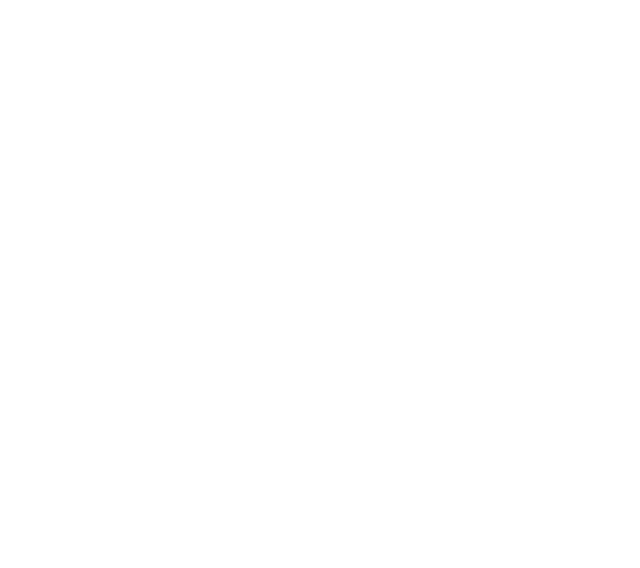
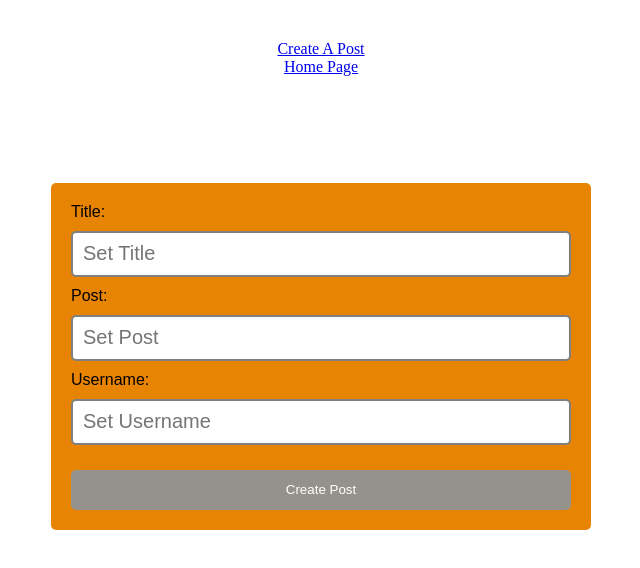
Before and after one commit to RylandAdams/PostaGram_Social_Media, a React (Create React App) app in the folder client/: page /createpost in a window 1280 px wide. Before the commit this address had no page. Shown: the top 568 px of the page, without its empty margins (319-959 px from the left). Built offline with nearby package versions, Linux system fonts and the light colour scheme.

Commit message:
simple create post page with working communications with database, server, and front end

```diff
--- a/client/package.json
+++ b/client/package.json
@@ -7,11 +7,13 @@
     "@testing-library/react": "^13.4.0",
     "@testing-library/user-event": "^13.5.0",
     "axios": "^1.2.2",
+    "formik": "^2.2.9",
     "react": "^18.2.0",
     "react-dom": "^18.2.0",
     "react-router-dom": "^6.6.1",
     "react-scripts": "5.0.1",
-    "web-vitals": "^2.1.4"
+    "web-vitals": "^2.1.4",
+    "yup": "^0.32.11"
   },
   "scripts": {
     "start": "react-scripts start",
--- a/client/src/App.css
+++ b/client/src/App.css
@@ -55,3 +55,52 @@
 	border-bottom-left-radius: 10px;
 	border-bottom-right-radius: 10px;
 }
+
+/* CREATE POST PAGE CSS */
+
+.createPostPage {
+	font-family: Arial, Helvetica, sans-serif;
+	width: 100vw;
+	height: 70vh;
+	display: flex;
+	justify-content: center;
+	align-items: center;
+}
+.formContainer {
+	display: flex;
+	flex-direction: column;
+	justify-content: center;
+	width: 500px;
+	height: auto;
+	padding: 20px;
+	background-color: rgb(232, 132, 3);
+	border-radius: 5px;
+}
+
+.formContainer #inputCreatePost {
+	height: 40px;
+	margin-top: 10px;
+	margin-bottom: 10px;
+	border: 2px solid grey;
+	border-radius: 5px;
+	padding-left: 10px;
+	font-size: 20px;
+}
+
+.formContainer button {
+	margin-top: 15px;
+	height: 40px;
+	border: none;
+	background-color: rgb(148, 146, 138);
+	border-radius: 5px;
+	color: white;
+}
+
+.formContainer button:hover {
+	cursor: pointer;
+	background-color: rgb(232, 132, 3);
+}
+
+span {
+	color: red;
+}
--- a/client/src/App.js
+++ b/client/src/App.js
@@ -1,17 +1,25 @@
 import './App.css';
-import { BrowserRouter as Router, Route, Routes } from 'react-router-dom';
+import { BrowserRouter as Router, Route, Routes, Link } from 'react-router-dom';
 
 import Home from './pages/Home';
+import CreatePost from './pages/CreatePost';
 
 function App() {
 	return (
 		<div className='App'>
 			<Router>
+				<Link to='createpost'> Create A Post </Link>
+				<Link to='/'> Home Page </Link>
 				<Routes>
 					<Route
 						path='/'
 						exact
 						element={<Home />}
+					/>
+					<Route
+						path='/createpost'
+						exact
+						element={<CreatePost />}
 					/>
 				</Routes>
 			</Router>
--- /dev/null
+++ b/client/src/pages/CreatePost.js
@@ -0,0 +1,75 @@
+import React from 'react';
+
+import { Formik, Form, Field, ErrorMessage } from 'formik';
+import * as Yup from 'yup';
+import axios from 'axios';
+
+function CreatePost() {
+	const initialValues = {
+		title: '',
+		postText: '',
+		username: '',
+	};
+
+	const validationSchema = Yup.object().shape({
+		title: Yup.string().required('Please input a Title'),
+		postText: Yup.string().required(),
+		username: Yup.string().min(3).max(15).required(),
+	});
+
+	const onSubmit = (data) => {
+		axios.post('http://localhost:3001/posts', data).then((response) => {
+			console.log('it worked');
+		});
+	};
+
+	return (
+		<div className='createPostPage'>
+			<Formik
+				initialValues={initialValues}
+				onSubmit={onSubmit}
+				validationSchema={validationSchema}
+			>
+				<Form className='formContainer'>
+					<label>Title:</label>
+					<ErrorMessage
+						name='title'
+						component='span'
+					/>
+					<Field
+						autoComplete='off'
+						id='inputCreatePost'
+						name='title'
+						placeholder='Set Title'
+					/>
+					<label>Post:</label>
+					<ErrorMessage
+						name='postText'
+						component='span'
+					/>
+					<Field
+						autoComplete='off'
+						id='inputCreatePost'
+						name='postText'
+						placeholder='Set Post'
+					/>
+					<label>Username:</label>
+					<ErrorMessage
+						name='username'
+						component='span'
+					/>
+					<Field
+						autoComplete='off'
+						id='inputCreatePost'
+						name='username'
+						placeholder='Set Username'
+					/>
+
+					<button type='submit'> Create Post </button>
+				</Form>
+			</Formik>
+		</div>
+	);
+}
+
+export default CreatePost;
```
Also changed, not shown: 2 other files (tests, documents, lock files or other folders).
